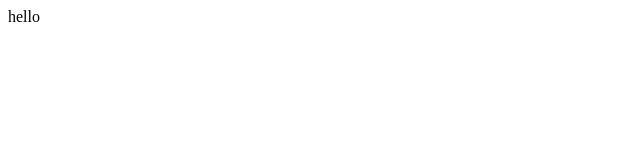
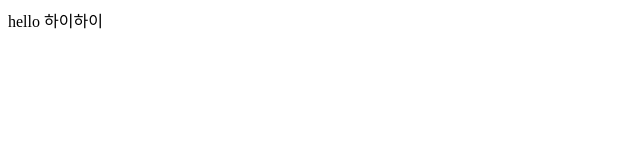
Before and after one commit to Linkrsbl/snackai-test-final, a Next.js app: page / in a window 1280 px wide. Shown: the top 160 px of the page, without its empty margins (0-640 px from the left). Built offline with nearby package versions, Linux system fonts and the light colour scheme.

Commit message:
SnackAI: update file app/page.tsx

```diff
--- a/app/page.tsx
+++ b/app/page.tsx
@@ -1,4 +1,9 @@
 // app/page.tsx
 export default function Page() {
-  return <>hello</>;
+  return (
+    <>
+      hello
+      하이하이
+    </>
+  );
 }
```
